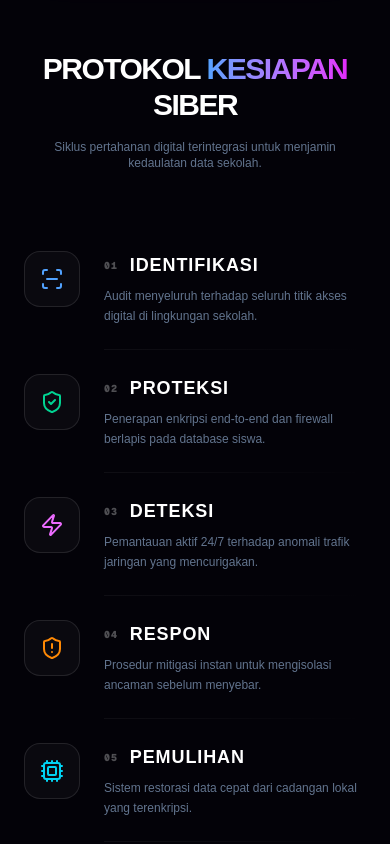
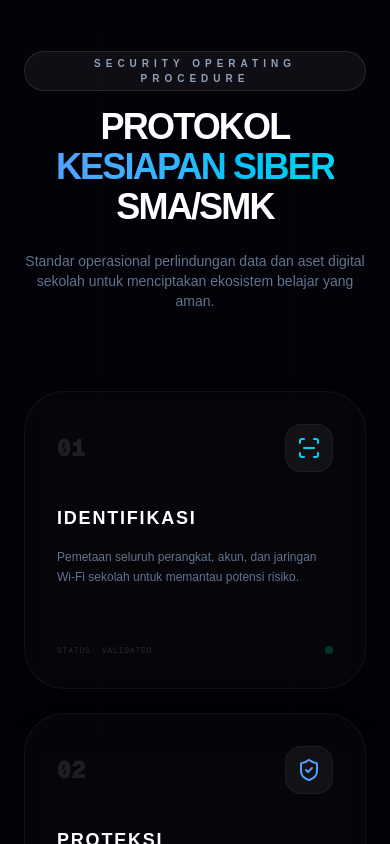
Before and after one commit to Edwinn1711/cyber-backend, a Next.js app: page / in a window 390 px wide. Shown: the part 7000-7844 px from the top of the page. Built offline with nearby package versions, Linux system fonts and the light colour scheme.

Commit message:
feat: upgrade cyber readiness protocol to 8-point full-page grid with holographic design

```diff
--- a/app/(loginregister)/page.tsx
+++ b/app/(loginregister)/page.tsx
@@ -336,37 +336,72 @@ const CyberInfrastructureSection = () => {
   );
 };
 
-// --- SECTION 6: READYNESS PROTOCOLS ---
 const ReadinessProtocolSection = () => {
   const protocols = [
-    { title: "Identifikasi", desc: "Audit menyeluruh terhadap seluruh titik akses digital di lingkungan sekolah.", icon: ScanLine, col: "text-blue-400" },
-    { title: "Proteksi", desc: "Penerapan enkripsi end-to-end dan firewall berlapis pada database siswa.", icon: ShieldCheck, col: "text-emerald-400" },
-    { title: "Deteksi", desc: "Pemantauan aktif 24/7 terhadap anomali trafik jaringan yang mencurigakan.", icon: Zap, col: "text-fuchsia-400" },
-    { title: "Respon", desc: "Prosedur mitigasi instan untuk mengisolasi ancaman sebelum menyebar.", icon: ShieldAlert, col: "text-orange-400" },
-    { title: "Pemulihan", desc: "Sistem restorasi data cepat dari cadangan lokal yang terenkripsi.", icon: Cpu, col: "text-cyan-400" },
-    { title: "Edukasi", desc: "Pelatihan literasi siber berkelanjutan bagi seluruh warga sekolah.", icon: BrainCircuit, col: "text-violet-400" },
+    { num: "01", title: "IDENTIFIKASI", desc: "Pemetaan seluruh perangkat, akun, dan jaringan Wi-Fi sekolah untuk memantau potensi risiko.", icon: ScanLine, col: "text-cyan-400" },
+    { num: "02", title: "PROTEKSI", desc: "Penerapan password kuat, autentikasi ganda, firewall, dan enkripsi data warga sekolah.", icon: ShieldCheck, col: "text-blue-400" },
+    { num: "03", title: "DETEKSI", desc: "Pemantauan aktif sistem sekolah untuk mendeteksi malware, phishing, atau akses mencurigakan.", icon: Search, col: "text-emerald-400" },
+    { num: "04", title: "RESPON", desc: "Tindakan cepat isolasi perangkat terinfeksi dan pemulihan akses saat terjadi insiden siber.", icon: ShieldAlert, col: "text-red-400" },
+    { num: "05", title: "PEMULIHAN", desc: "Restorasi layanan sekolah melalui backup rutin agar KBM tetap berjalan normal.", icon: Cpu, col: "text-fuchsia-400" },
+    { num: "06", title: "EDUKASI", desc: "Pelatihan literasi digital bagi siswa dan staf untuk membangun budaya waspada siber.", icon: BrainCircuit, col: "text-violet-400" },
+    { num: "07", title: "KEBIJAKAN", desc: "Penyusunan aturan penggunaan internet dan perlindungan privasi data pribadi sekolah.", icon: FileText, col: "text-indigo-400" },
+    { num: "08", title: "EVALUASI", desc: "Peninjauan berkala sistem keamanan sekolah agar tetap efektif menghadapi ancaman baru.", icon: Activity, col: "text-orange-400" },
   ];
 
   return (
-    <section className="relative w-full py-24 bg-[#030208] border-b border-white/5">
-      <div className="max-w-[1400px] mx-auto px-6 lg:px-10">
+    <section className="relative w-full min-h-screen flex flex-col items-center justify-center py-24 bg-[#030208] border-b border-white/5 overflow-hidden">
+      {/* Background Decor (Cyber Lines) */}
+      <div className="absolute inset-0 z-0 opacity-20 pointer-events-none">
+        <div className="absolute top-0 left-1/4 w-px h-full bg-gradient-to-b from-transparent via-cyan-500/20 to-transparent" />
+        <div className="absolute top-0 right-1/4 w-px h-full bg-gradient-to-b from-transparent via-fuchsia-500/20 to-transparent" />
+      </div>
+
+      <div className="relative z-10 max-w-[1600px] mx-auto px-6 lg:px-16 w-full">
         <div className="text-center mb-20">
-          <h2 className="text-3xl lg:text-4xl font-black text-white uppercase tracking-tighter mb-4">
-            Protokol <span className="text-transparent bg-clip-text bg-gradient-to-r from-blue-400 to-fuchsia-500">Kesiapan</span> Siber
+          <div className="inline-block px-4 py-1 rounded-full bg-white/5 border border-white/10 text-[10px] font-black tracking-[0.5em] text-slate-400 uppercase mb-4">
+            Security Operating Procedure
+          </div>
+          <h2 className="text-4xl lg:text-6xl font-black text-white uppercase tracking-tighter mb-6">
+            PROTOKOL <span className="text-transparent bg-clip-text bg-gradient-to-r from-blue-400 to-cyan-400">KESIAPAN SIBER</span> SMA/SMK
           </h2>
-          <p className="text-slate-500 max-w-xl mx-auto text-xs lg:text-sm font-medium">Siklus pertahanan digital terintegrasi untuk menjamin kedaulatan data sekolah.</p>
+          <p className="text-slate-500 max-w-2xl mx-auto text-sm lg:text-base font-medium">
+            Standar operasional perlindungan data dan aset digital sekolah untuk menciptakan ekosistem belajar yang aman.
+          </p>
         </div>
-        <div className="grid grid-cols-1 md:grid-cols-2 lg:grid-cols-3 gap-x-8 gap-y-12">
+
+        {/* GRID 8 KOTAK (4 Kolom di Desktop, 2 di Tablet, 1 di Mobile) */}
+        <div className="grid grid-cols-1 sm:grid-cols-2 lg:grid-cols-4 gap-6 lg:gap-8">
           {protocols.map((p, i) => (
-            <div key={i} className="group relative">
-              <div className="flex items-start gap-6">
-                <div className={`shrink-0 w-14 h-14 rounded-2xl bg-white/[0.03] border border-white/10 flex items-center justify-center transition-all group-hover:border-white/20 ${p.col}`}><p.icon size={24} /></div>
-                <div className="space-y-2">
-                  <h3 className="text-lg font-black text-white uppercase tracking-wider flex items-center gap-3"><span className="text-[10px] font-mono opacity-30">0{i+1}</span> {p.title}</h3>
-                  <p className="text-slate-500 text-xs leading-relaxed font-medium">{p.desc}</p>
+            <div
+              key={i}
+              className="group relative bg-[#0a0a0f]/40 backdrop-blur-xl border border-white/5 p-8 rounded-[2.5rem] hover:border-white/20 transition-all duration-500 flex flex-col items-start shadow-2xl overflow-hidden"
+            >
+              {/* Glow Effect saat Hover */}
+              <div className={`absolute -top-24 -right-24 w-48 h-48 rounded-full blur-[80px] opacity-0 group-hover:opacity-20 transition-opacity duration-700 ${p.col.replace('text', 'bg')}`} />
+
+              {/* Header Card: Number & Icon */}
+              <div className="w-full flex justify-between items-center mb-8">
+                <span className="text-2xl font-mono font-black text-white/10 group-hover:text-white/30 transition-colors">
+                  {p.num}
+                </span>
+                <div className={`w-12 h-12 rounded-2xl bg-white/5 flex items-center justify-center border border-white/5 ${p.col} group-hover:scale-110 transition-transform duration-500`}>
+                  <p.icon size={24} />
                 </div>
               </div>
-              <div className="absolute -bottom-6 left-20 right-0 h-px bg-gradient-to-r from-white/10 to-transparent opacity-50" />
+
+              {/* Title & Desc */}
+              <h3 className="text-lg font-black text-white mb-4 tracking-widest uppercase group-hover:text-cyan-400 transition-colors">
+                {p.title}
+              </h3>
+              <p className="text-slate-500 text-xs lg:text-[13px] leading-relaxed font-medium">
+                {p.desc}
+              </p>
+
+              {/* Footer Decoration */}
+              <div className="mt-8 pt-6 border-t border-white/5 w-full flex justify-between items-center opacity-50">
+                <span className="text-[8px] font-mono tracking-widest text-slate-600 uppercase">Status: Validated</span>
+                <div className="w-2 h-2 rounded-full bg-emerald-500 animate-pulse" />
+              </div>
             </div>
           ))}
         </div>
```
